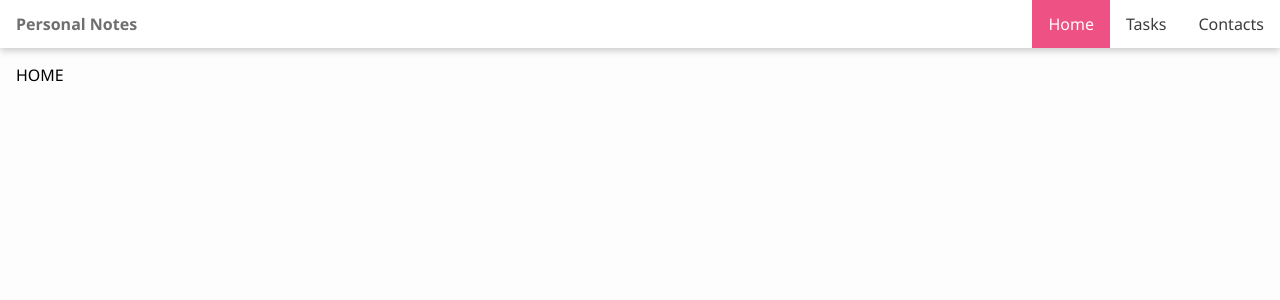
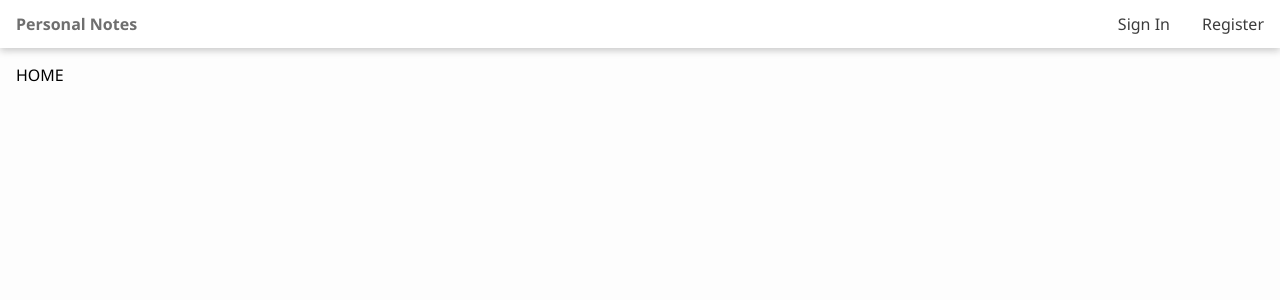
Before and after one commit to m-lobocki/PersonalNotes, a React (Create React App) app in the folder frontend/: page / in a window 1280 px wide. Shown: the top 300 px of the page. Built offline with nearby package versions, Linux system fonts and the light colour scheme.

Commit message:
Split navigation into user and guest (authorization-dependant)

```diff
--- a/frontend/src/App.tsx
+++ b/frontend/src/App.tsx
@@ -1,6 +1,6 @@
 import React, {Component} from 'react';
 import {BrowserRouter as Router, Route, Switch} from 'react-router-dom';
-import NavigationBar from "./components/NavigationBar";
+import NavigationBar from "./components/navigation/NavigationBar";
 import Tasks from "./components/tasks/Tasks";
 
 export default class App extends Component {
--- a/frontend/src/components/NavigationBar.tsx
+++ /dev/null
@@ -1,19 +0,0 @@
-import React, {Component} from 'react';
-import {Link, NavLink} from "react-router-dom";
-import "./NavigationBar.scss";
-
-export default class NavigationBar extends Component {
-    render() {
-        return (
-            <nav className="navigation-bar">
-                <Link className="navigation-bar__brand" to="/">Personal Notes</Link>
-                <NavLink className="navigation-bar__link" activeClassName="navigation-bar__link--active"
-                         exact to="/">Home</NavLink>
-                <NavLink className="navigation-bar__link" activeClassName="navigation-bar__link--active"
-                         to="/tasks">Tasks</NavLink>
-                <NavLink className="navigation-bar__link" activeClassName="navigation-bar__link--active"
-                         to="/contacts">Contacts</NavLink>
-            </nav>
-        );
-    }
-}
--- /dev/null
+++ b/frontend/src/components/navigation/GuestNavigationLinks.tsx
@@ -0,0 +1,13 @@
+import React, {Component} from 'react';
+import NavigationLink from "./NavigationLink";
+
+export default class GuestNavigationLinks extends Component {
+    render() {
+        return (
+            <>
+                <NavigationLink to="/sign-in">Sign In</NavigationLink>
+                <NavigationLink to="/register">Register</NavigationLink>
+            </>
+        );
+    }
+}
--- a/frontend/src/components/NavigationBar.scss
+++ b/frontend/src/components/navigation/NavigationBar.scss
@@ -1,5 +1,5 @@
-@import "../variables";
-@import "../mixins";
+@import "../../variables";
+@import "../../mixins";
 
 .navigation-bar {
   width: 100%;
--- /dev/null
+++ b/frontend/src/components/navigation/NavigationBar.tsx
@@ -0,0 +1,28 @@
+import React, {Component} from 'react';
+import {Link} from "react-router-dom";
+import "./NavigationBar.scss";
+import {connect} from "react-redux";
+import {AppState} from "../../store";
+import GuestNavigationLinks from "./GuestNavigationLinks";
+import UserNavigationLinks from "./UserNavigationLinks";
+
+interface NavigationBarProps {
+    isAuthorized: boolean;
+}
+
+export class NavigationBar extends Component<NavigationBarProps> {
+    render() {
+        return (
+            <nav className="navigation-bar">
+                <Link className="navigation-bar__brand" to="/">Personal Notes</Link>
+                {this.props.isAuthorized ? <UserNavigationLinks/> : <GuestNavigationLinks/>}
+            </nav>
+        );
+    }
+}
+
+const mapStateToProps = (state: AppState) => ({
+    isAuthorized: state.session.isAuthorized
+});
+
+export default connect(mapStateToProps)(NavigationBar);
--- /dev/null
+++ b/frontend/src/components/navigation/NavigationLink.tsx
@@ -0,0 +1,17 @@
+import React, {Component} from 'react';
+import {NavLink, NavLinkProps} from "react-router-dom";
+
+interface NavigationLinkProps extends NavLinkProps {
+}
+
+export default class NavigationLink extends Component<NavigationLinkProps> {
+    render() {
+        return (
+            <NavLink {...this.props}
+                     className="navigation-bar__link"
+                     activeClassName="navigation-bar__link--active">
+                {this.props.children}
+            </NavLink>
+        );
+    }
+}
--- /dev/null
+++ b/frontend/src/components/navigation/UserNavigationLinks.tsx
@@ -0,0 +1,14 @@
+import React, {Component} from 'react';
+import NavigationLink from "./NavigationLink";
+
+export default class UserNavigationLinks extends Component {
+    render() {
+        return (
+            <>
+                <NavigationLink exact to="/">Home</NavigationLink>
+                <NavigationLink to="/tasks">Tasks</NavigationLink>
+                <NavigationLink to="/contacts">Contacts</NavigationLink>
+            </>
+        );
+    }
+}
```
